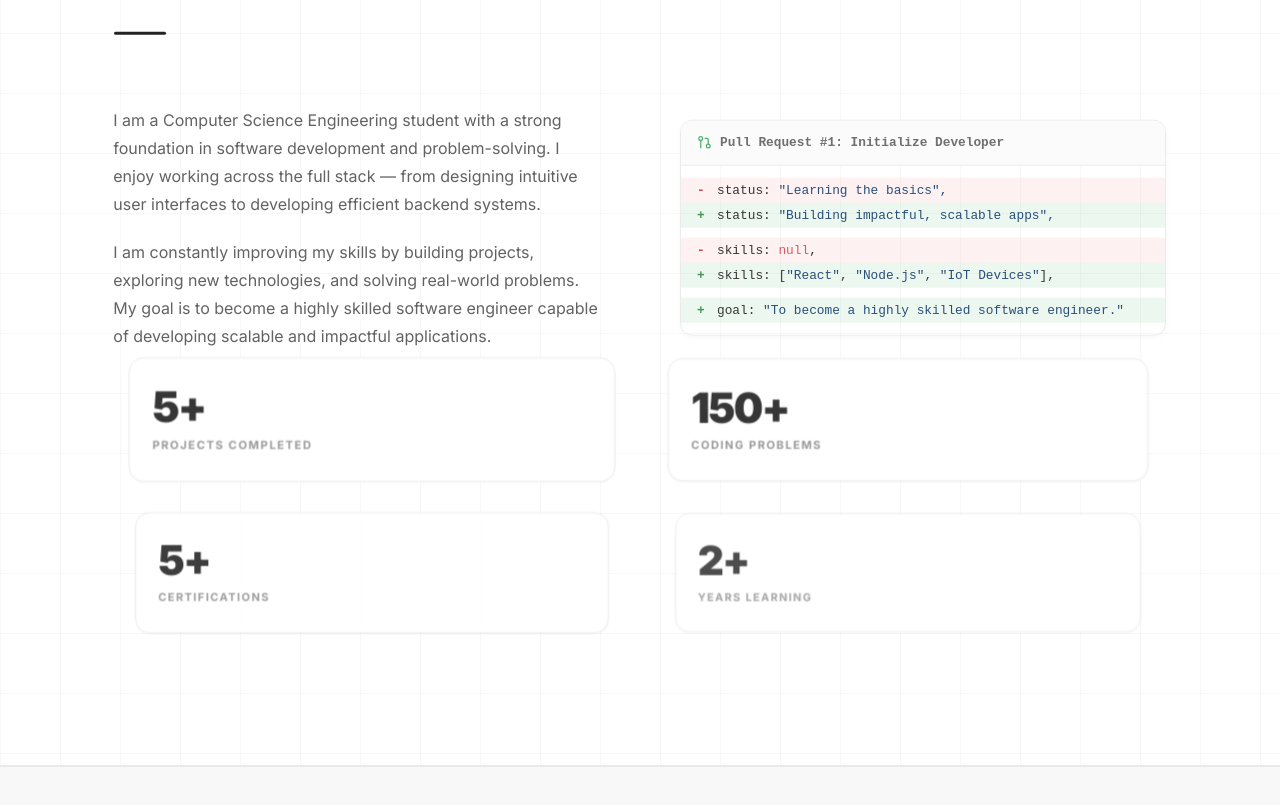
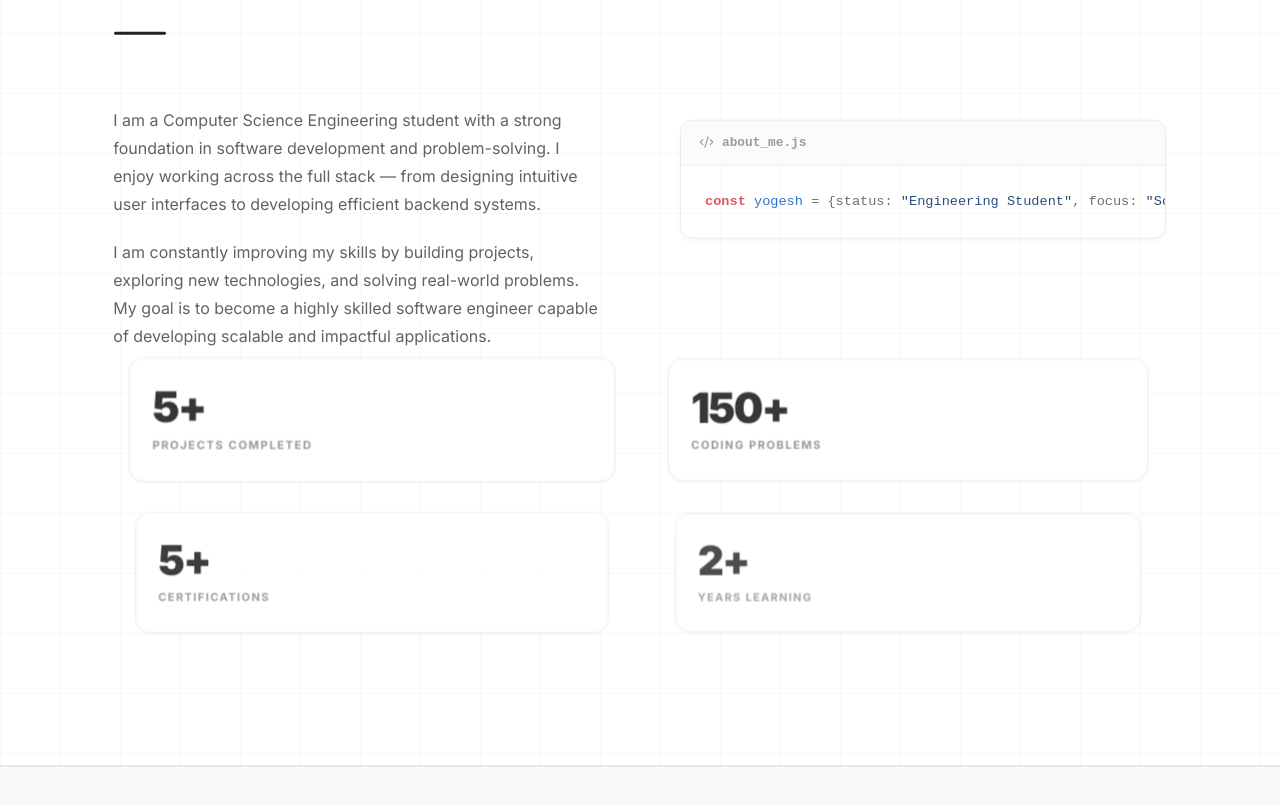
Before and after one commit to yogeshrajanv/Portfolio, a React (Vite) app: page / in a window 1280 px wide. Shown: the part 987-1792 px from the top of the page. Built offline with nearby package versions, Linux system fonts and the light colour scheme.

Commit message:
style: replace About Me design with fully code-related clean script window

```diff
--- a/src/App.jsx
+++ b/src/App.jsx
@@ -374,35 +374,26 @@ const About = () => (
         </p>
       </FadeLeft>
 
-      {/* Git Diff Creative Design Window */}
-      <FadeUp delay={0.15} className="about-diff">
-        <div className="diff-header">
-           <GitPullRequest size={15} style={{ color: '#2da44e' }} />
-           <span>Pull Request #1: Initialize Developer</span>
+      {/* Clean Code About Me Window */}
+      <FadeUp delay={0.15} className="about-code-clean">
+        <div className="acc-header">
+           <Code2 size={15} style={{ color: '#888' }} />
+           <span>about_me.js</span>
         </div>
-        <div className="diff-body">
-           <div className="diff-line removed">
-             <span className="diff-sign">-</span>
-             <span className="diff-text">status: <span className="diff-str">"Learning the basics",</span></span>
-           </div>
-           <div className="diff-line added">
-             <span className="diff-sign">+</span>
-             <span className="diff-text">status: <span className="diff-str">"Building impactful, scalable apps",</span></span>
-           </div>
-           <div className="diff-line empty"></div>
-           <div className="diff-line removed">
-             <span className="diff-sign">-</span>
-             <span className="diff-text">skills: <span className="diff-keyword">null</span>,</span>
-           </div>
-           <div className="diff-line added">
-             <span className="diff-sign">+</span>
-             <span className="diff-text">skills: [<span className="diff-str">"React"</span>, <span className="diff-str">"Node.js"</span>, <span className="diff-str">"IoT Devices"</span>],</span>
-           </div>
-           <div className="diff-line empty"></div>
-           <div className="diff-line added">
-             <span className="diff-sign">+</span>
-             <span className="diff-text">goal: <span className="diff-str">"To become a highly skilled software engineer."</span></span>
-           </div>
+        <div className="acc-body">
+<pre><code>
+<span className="acc-keyword">const</span> <span className="acc-var">yogesh</span> = {'{'}
+  status: <span className="acc-str">"Engineering Student"</span>,
+  focus: <span className="acc-str">"Scalable Web & IoT"</span>,
+  passion: <span className="acc-str">"Building impactful software."</span>
+{'}'};
+
+<span className="acc-keyword">while</span> (<span className="acc-var">yogesh</span>.learning) {'{'}
+  <span className="acc-fn">code</span>();
+  <span className="acc-fn">build</span>();
+  <span className="acc-fn">deploy</span>();
+{'}'}
+</code></pre>
         </div>
       </FadeUp>
     </div>
--- a/src/index.css
+++ b/src/index.css
@@ -527,8 +527,8 @@ h1.hero-name {
 
 .about-text p + p { margin-top: 20px; }
 
-/* Git Diff Design Component */
-.about-diff {
+/* Clean About Code Component */
+.about-code-clean {
   background: var(--bg-main);
   border: 1px solid var(--border);
   border-radius: 12px;
@@ -538,56 +538,33 @@ h1.hero-name {
   font-family: 'Courier New', Courier, monospace;
 }
 
-.diff-header {
+.acc-header {
   background: #fbfbfb;
   border-bottom: 1px solid var(--border);
   display: flex;
   align-items: center;
   gap: 8px;
-  padding: 12px 16px;
+  padding: 12px 18px;
   font-size: 0.8rem;
   font-weight: 700;
-  color: var(--text-2);
-}
-
-.diff-body {
-  padding: 12px 0;
-  font-size: 0.8rem;
-  line-height: 1.5;
-}
-
-.diff-line {
-  display: flex;
-  padding: 3px 16px;
-}
-
-.diff-line.empty {
-  height: 10px;
-}
-
-.diff-line.removed {
-  background: rgba(215, 58, 73, 0.08);
-  color: #cb2431;
-}
-
-.diff-line.added {
-  background: rgba(40, 167, 69, 0.1);
-  color: #22863a;
-}
-
-.diff-sign {
-  width: 20px;
-  flex-shrink: 0;
-  user-select: none;
-  font-weight: bold;
-}
-
-.diff-text {
-  color: var(--text-1);
-}
-
-.diff-keyword { color: #d73a49; }
-.diff-str { color: #032f62; }
+  color: var(--text-3);
+}
+
+.acc-body {
+  padding: 24px;
+}
+
+.acc-body pre {
+  margin: 0;
+  font-size: 0.85rem;
+  line-height: 1.8;
+  color: var(--text-2);
+}
+
+.acc-keyword { color: #d73a49; font-weight: 700; }
+.acc-var { color: #005cc5; }
+.acc-str { color: #032f62; }
+.acc-fn { color: #6f42c1; font-weight: 700; }
 
 /* Terminal Design Component */
 .about-terminal {
```
